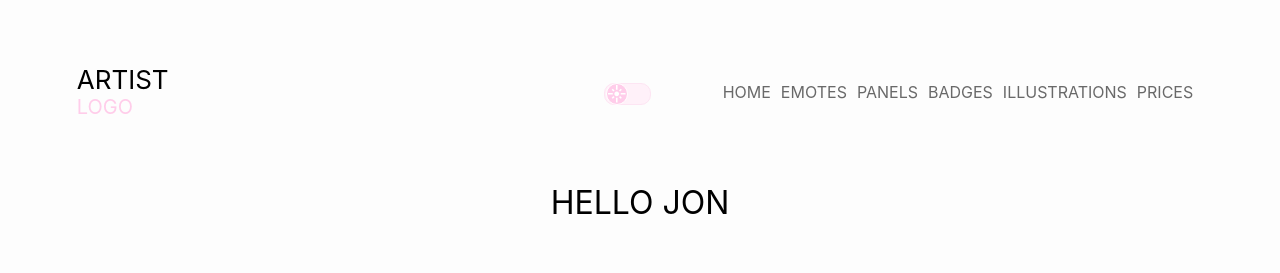
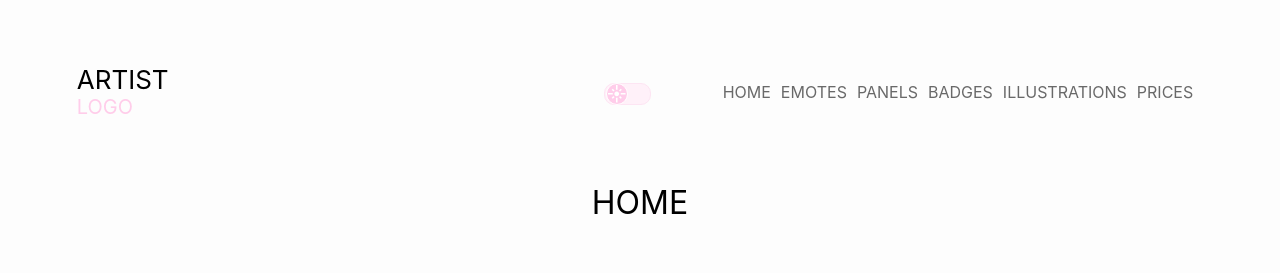
Before and after one commit to Jonhels/Jonhels-website, a React (Create React App) app in the folder my-app/: page / in a window 1280 px wide. Shown: the top 273 px of the page. Built offline with nearby package versions, Linux system fonts and the light colour scheme.

Commit message:
changed back to original header

```diff
--- a/my-app/src/Home.js
+++ b/my-app/src/Home.js
@@ -10,7 +10,7 @@ function Home() {
   return (
     <div className="Home">
       <div className="Header-h1">
-        <h1>hello jon</h1>
+        <h1>Home</h1>
       </div>
       <div className="Slider-div">
         <Slider></Slider>
```
